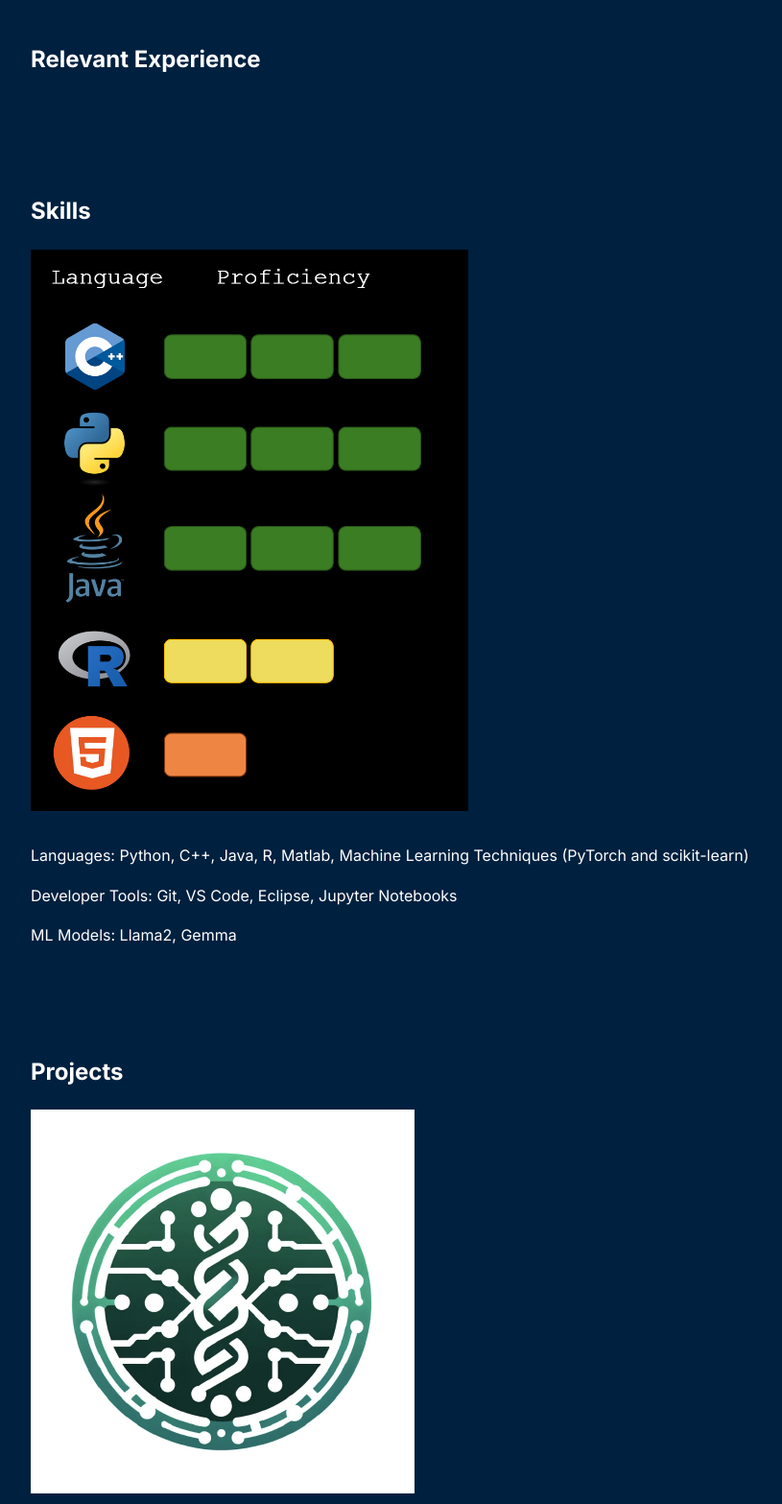
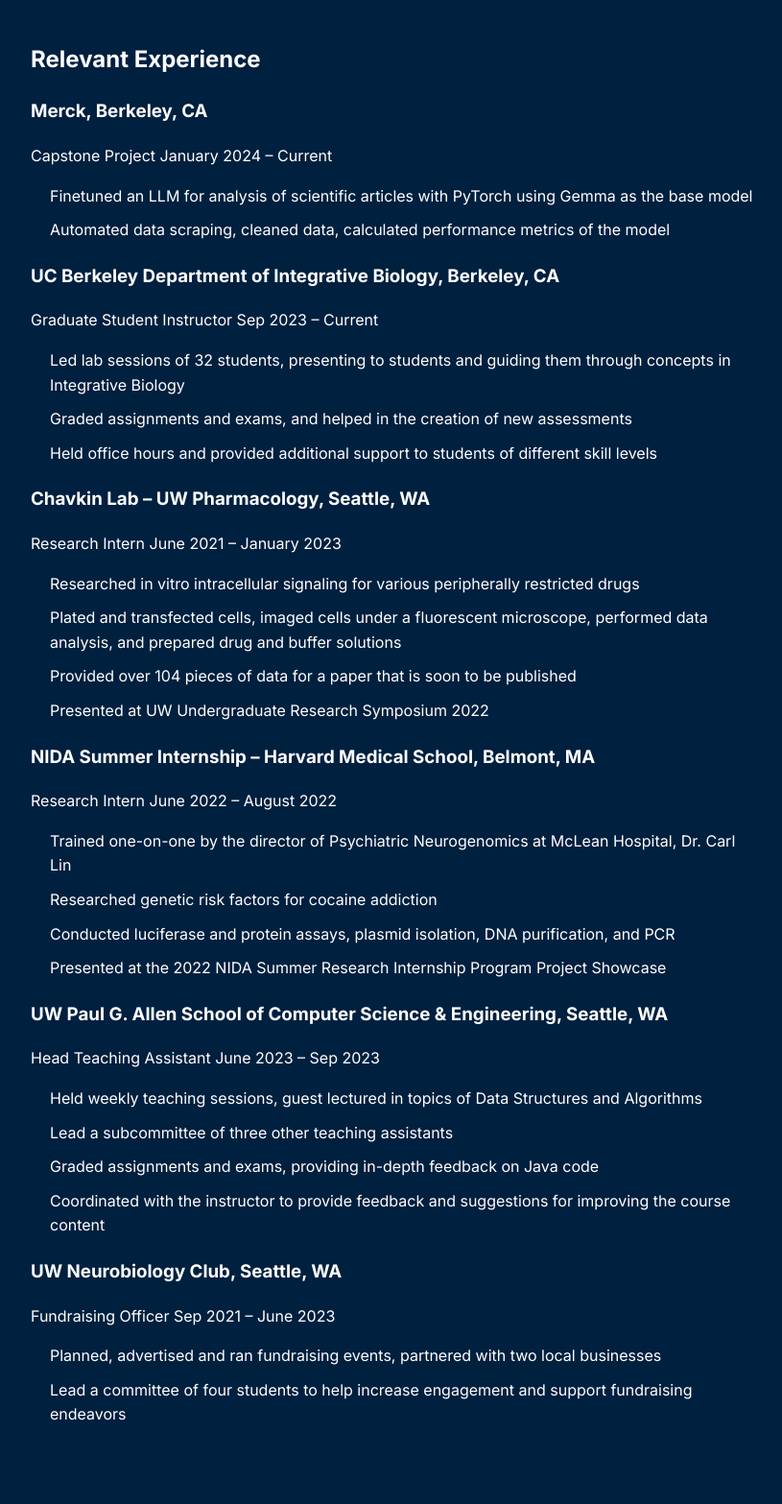
Before and after one commit to lizzie-gilson1/lizzie-gilson1.github.io, a plain HTML site: page Main_Page.html in a window 1280 px wide. Shown: the part 784-2351 px from the top of the page at 96% size, without its empty margins (228-1043 px from the left). Drawn offline with Linux system fonts and the light colour scheme.

Commit message:
Update Main_Page.html

```diff
--- a/Main_Page.html
+++ b/Main_Page.html
@@ -68,16 +68,26 @@
         a:hover {
             text-decoration: underline;
         }
-        .experience-item {
+/*         .experience-item {
             border-left: 4px solid #007bff;
             padding-left: 10px;
             margin-bottom: 20px;
-        }
+        } */
         .skills p {
             margin-bottom: 10px;
         }
         .volunteer p {
             margin-bottom: 10px;
+        }
+        .experience-item {
+            margin-bottom: 20px;
+        }
+        .experience-item h3 {
+            margin-top: 0;
+        }
+        .experience-item ul {
+            margin-top: 5px;
+            padding-left: 20px;
         }
         </style>
 
@@ -122,8 +132,61 @@
         <section class="experience">
             <h2>Relevant Experience</h2>
             <div class="experience-item">
-                <!-- Include relevant experience here -->
+                <h3>Merck, Berkeley, CA</h3>
+                <p>Capstone Project January 2024 – Current</p>
+                <ul>
+                    <li>Finetuned an LLM for analysis of scientific articles with PyTorch using Gemma as the base model</li>
+                    <li>Automated data scraping, cleaned data, calculated performance metrics of the model</li>
+                </ul>
             </div>
+            <div class="experience-item">
+                <h3>UC Berkeley Department of Integrative Biology, Berkeley, CA</h3>
+                <p>Graduate Student Instructor Sep 2023 – Current</p>
+                <ul>
+                    <li>Led lab sessions of 32 students, presenting to students and guiding them through concepts in Integrative Biology</li>
+                    <li>Graded assignments and exams, and helped in the creation of new assessments</li>
+                    <li>Held office hours and provided additional support to students of different skill levels</li>
+                </ul>
+            </div>
+            <div class="experience-item">
+                <h3>Chavkin Lab – UW Pharmacology, Seattle, WA</h3>
+                <p>Research Intern June 2021 – January 2023</p>
+                <ul>
+                    <li>Researched in vitro intracellular signaling for various peripherally restricted drugs</li>
+                    <li>Plated and transfected cells, imaged cells under a fluorescent microscope, performed data analysis, and prepared drug and buffer solutions</li>
+                    <li>Provided over 104 pieces of data for a paper that is soon to be published</li>
+                    <li>Presented at UW Undergraduate Research Symposium 2022</li>
+                </ul>
+            </div>
+             <div class="experience-item">
+                <h3>NIDA Summer Internship – Harvard Medical School, Belmont, MA</h3>
+                <p>Research Intern June 2022 – August 2022</p>
+                <ul>
+                    <li>Trained one-on-one by the director of Psychiatric Neurogenomics at McLean Hospital, Dr. Carl Lin</li>
+                    <li>Researched genetic risk factors for cocaine addiction</li>
+                    <li>Conducted luciferase and protein assays, plasmid isolation, DNA purification, and PCR</li>
+                    <li>Presented at the 2022 NIDA Summer Research Internship Program Project Showcase</li>
+                </ul>
+            </div>
+            <div class="experience-item">
+                <h3>UW Paul G. Allen School of Computer Science & Engineering, Seattle, WA</h3>
+                <p>Head Teaching Assistant June 2023 – Sep 2023</p>
+                <ul>
+                    <li>Held weekly teaching sessions, guest lectured in topics of Data Structures and Algorithms</li>
+                    <li>Lead a subcommittee of three other teaching assistants</li>
+                    <li>Graded assignments and exams, providing in-depth feedback on Java code</li>
+                    <li>Coordinated with the instructor to provide feedback and suggestions for improving the course content</li>
+                </ul>
+            </div>
+            <div class="experience-item">
+                <h3>UW Neurobiology Club, Seattle, WA</h3>
+                <p>Fundraising Officer Sep 2021 – June 2023</p>
+                <ul>
+                    <li>Planned, advertised and ran fundraising events, partnered with two local businesses</li>
+                    <li>Lead a committee of four students to help increase engagement and support fundraising endeavors</li>
+                </ul>
+            </div>
+
         </section>
         <section class="skills">
             <h2>Skills</h2>
@@ -139,28 +202,36 @@
                     <img src="images/peptide_digest.png" alt="Capstone Project Image" style="max-width: 100%; height: auto;">
                 </div>
                 <div class="project-details">
-                    <h3>Capstone Project: Peptide Digest</h3>
+                    <h3>Peptide Digest</h3>
                     <p>For my capstone project of my Masters Degree, I partnered with Merck to reimage in the process of finding and reading scientific articles.
                         I, along with a team of two other students, fine-tuned an LLM and creatde a front-end web-app that summarized articles, scraped their metadata, and
-                        provided a relavancy score for users. You can read my final project report here! Or you can take a look at all of our code: here</p>
+                        provided a relavancy score for users. I worked with the Gemma Model and applied Low-Rank Adapters (LoRA) to the model using thethe Performance Enhancement
+                        for Training (PEFT) library. The fine-tuning process was then initiated with predefined training arguments, incorporating qLora and the Supervised Fine-Tuning Trainer (SFTTrainer).
+                        You can read my final project report here. Or you can take a look at all of our github repository: here</p>
                 </div>
             </div>
             <div class="project-item">
                 <div class="project-image">
-                    <img src="data200_image.jpg" alt="Data200 Final Project Image" style="max-width: 100%; height: auto;">
+                    <img src="data200_image.png" alt="Data200 Final Project Image" style="max-width: 100%; height: auto;">
                 </div>
                 <div class="project-details">
-                    <h3>Data200 Final Project</h3>
-                    <p>Lorem ipsum dolor sit amet, consectetur adipiscing elit. Sed aliquet tortor vel condimentum dapibus.</p>
+                    <h3>Sentiment Analysis Prediction</h3>
+                    <p>This project aims to understand how people's feelings in Amazon reviews have changed over time and create computer programs that can predict those feelings.
+                        We looked at a large set of Amazon reviews from 1996 to 2014 and used a VADER sentiment analysis to understand if the reviews were positive or negative.
+                        Then we built different models, using linear regression techniques, to estimate how people would feel based on things like the year the review was written,
+                        the length of the review, and whether the reviewer was verified. Model 1 predicts overly polar reviews over time, showing remarkable accuracy in reducing standard deviations
+                        for overly positive and negative reviews. Model 2 employs a Multiple Linear Model to predict polarity scores, while Model 3 extends this by incorporating one-hot encoded categories
+                        and Lasso regression with regularization. Results suggest success in tracking sentiment trends and emphasize the importance of sentiment analysis in understanding consumer feedback nuances. </p>
                 </div>
             </div>
             <div class="project-item">
                 <div class="project-image">
-                    <img src="parallel_project_image.jpg" alt="Parallel Project Image" style="max-width: 100%; height: auto;">
+                    <img src="parallel_project_image.png" alt="Parallel Project Image" style="max-width: 100%; height: auto;">
                 </div>
                 <div class="project-details">
-                    <h3>Parallel Project</h3>
-                    <p>Lorem ipsum dolor sit amet, consectetur adipiscing elit. Sed aliquet tortor vel condimentum dapibus.</p>
+                    <h3>Parallelization of a Particle Simulation</h3>
+                    <p>This projects takes a naive implementation of a particle simulation and parallelizing it using MPI. We were sucessful in significantly improving the code performance. Additionally this project was
+                    done through Perlmutter, a supercomputer at the National Energy Research Supercomputing Center in Berkeley. </p>
                 </div>
             </div>
         </section>
```
